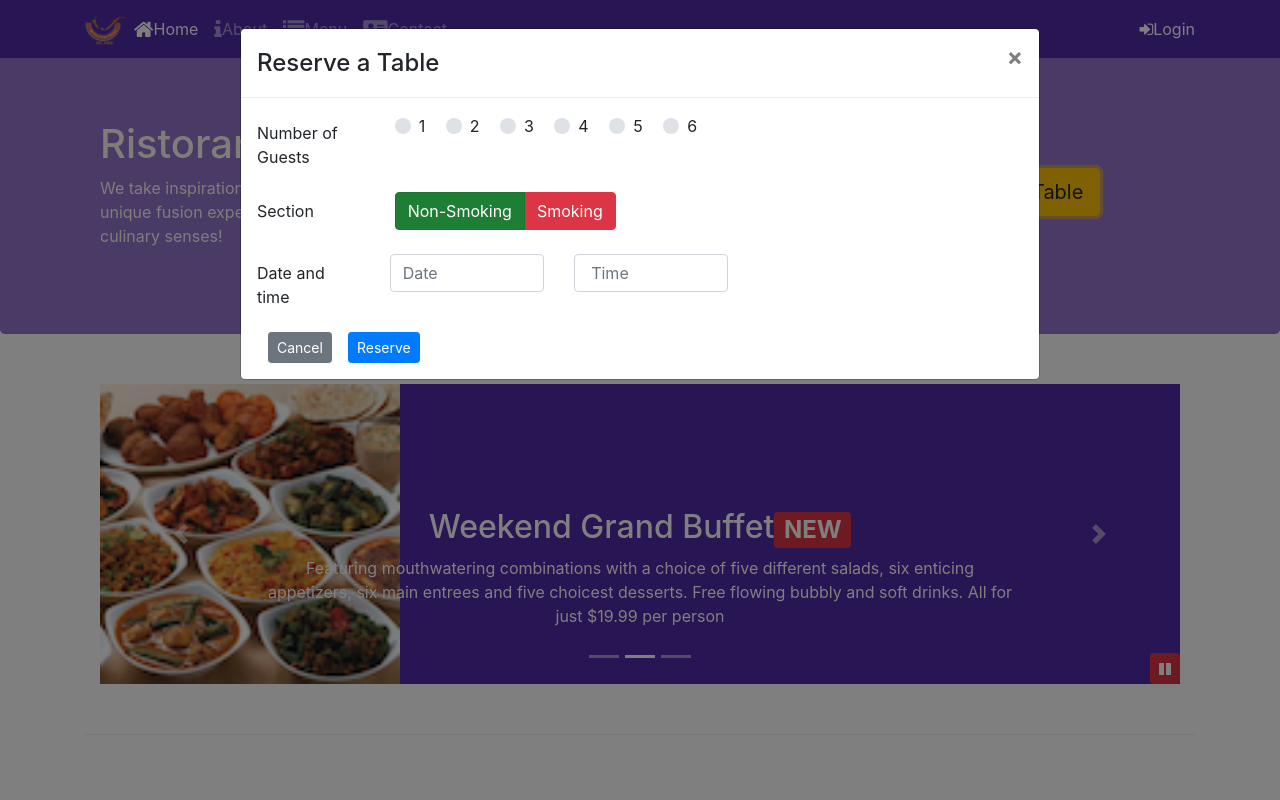
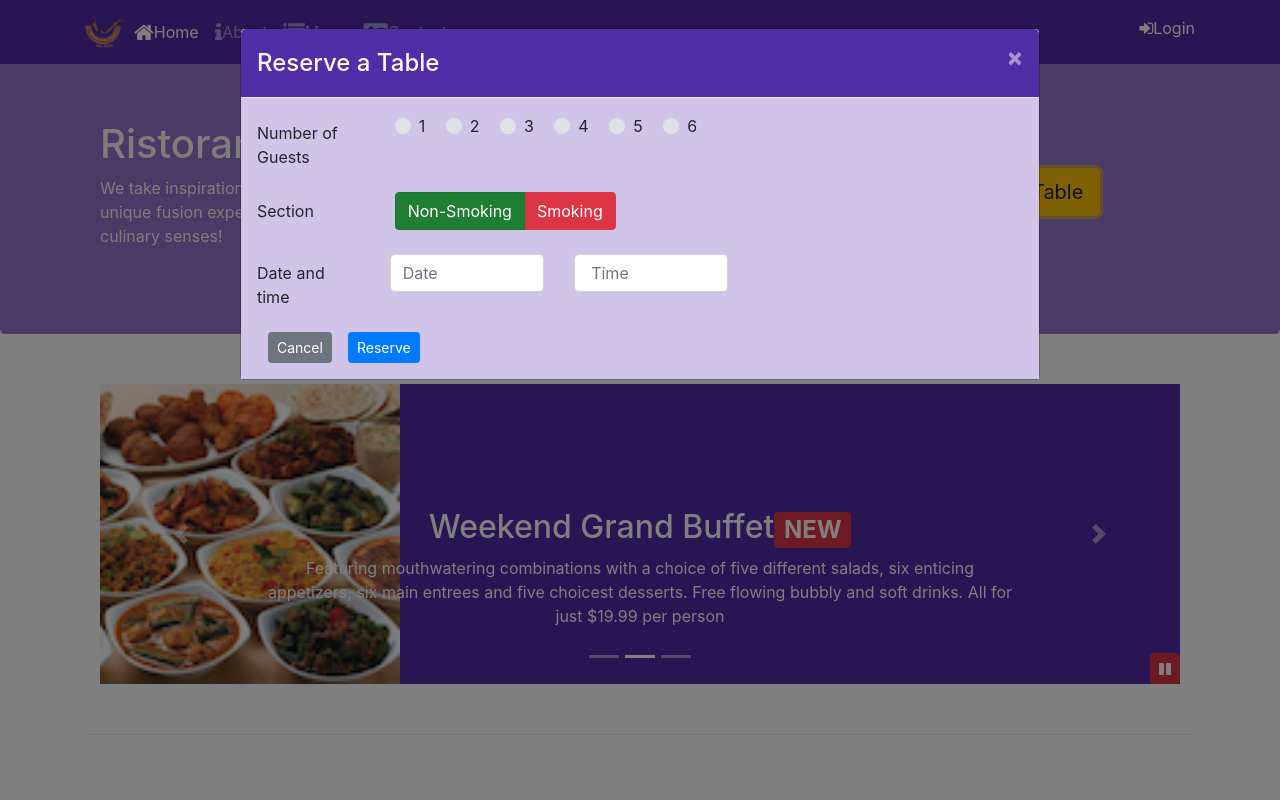
Before and after one commit to voxovoxo/bootstrap, a website: page index.html in a window 1280 px wide. Both pictures are taken after a click on the button "Reserve Table". Shown: the top 800 px of the page. Drawn offline with nearby package versions, Linux system fonts and the light colour scheme.

Commit message:
week 4 assign

```diff
--- a/css/styles.scss
+++ b/css/styles.scss
@@ -47,6 +47,20 @@ body{
      background-color: $background-dark;
 }
 
+.modal-header {
+    background-color: $background-dark;
+    color: floralwhite;
+
+     .close {
+     color: floralwhite;
+    }
+}
+
+.modal-body {
+    background-color: $background-pale;
+ }
+
+
 .tab-content {
     border-left: 1px solid $lt-gray;
     border-right: 1px solid $lt-gray;
--- a/index.html
+++ b/index.html
@@ -21,7 +21,7 @@
        <button class="navbar-toggler" type="button" data-toggle="collapse" data-target="#Navbar">
            <span class="navbar-toggler-icon"></span>
        </button>
-       <a class="navbar-brand mr-auto" href ="#"><img src="img/logo.png" height="30 width="41></a>
+       <a class="navbar-brand mr-auto" href ="#"><img src="img/logo.png" height="30" width="41"></a>
        <div class="collapse navbar-collapse" id="Navbar">
          <ul class="navbar-nav mr-auto">
            <li class="nav-item active"><a class="nav-link" href="#"><span class="fa fa-home fa-lg"></span>Home</a></li>
@@ -30,8 +30,8 @@
            <li class="nav-item"><a class="nav-link" href="./contactus.html"><span class="fa fa-address-card fa-lg"></span>Contact</a></li>
          </ul>
          <span class="navbar-text">
-           <a data-toggle="modal" data-target="#loginModal">
-             <span class="fa fa-sign-in"></span>Login
+           <a>
+             <span class="fa fa-sign-in"></span><label id="login">Login</label>
            </a>
        </div>
     </div>
@@ -86,7 +86,7 @@
                 </div>
                 <div class="col-12 col-sm align-self-center">
                   <!-- <a href="#reserve"><button type="button" data-toggle="tooltip" data-html="true" title="Or Call us at <br><strong> +875 265743223</strong>" data-placement="bottom" class="btn btn-warning btn-lg mx-auto">Reserve Table</button></a>-->
-                  <button type="button" data-toggle="modal" data-target="#reservemodal" class="btn btn-warning btn-lg mx-auto">Reserve Table</button>
+                  <button type="button" id="reservebutton" class="btn btn-warning btn-lg mx-auto">Reserve Table</button>
                 </div>
             </div>
         </div>
@@ -365,6 +365,20 @@
           $('[data-toggle="tooltip"]').tooltip();
       });
       </script>-->
+     <script>
+         $(document).ready(function() {
+             $('#reservebutton').click(function(){
+                $('#reservemodal').modal();
+             });
+         });
+      </script>
+      <script>
+         $(document).ready(function() {
+             $('#login').click(function(){
+                $('#loginModal').modal();
+             });
+         });
+      </script>
       <script>
          $(document).ready(function() {
              $('#mycarousel').carousel({interval: 2000});
```
Also changed, not shown: css/styles.css.
